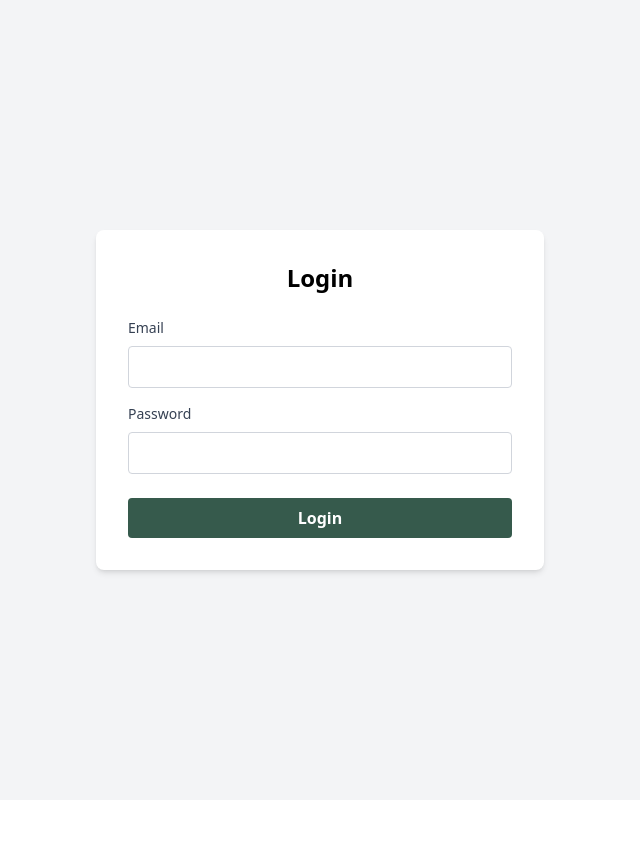
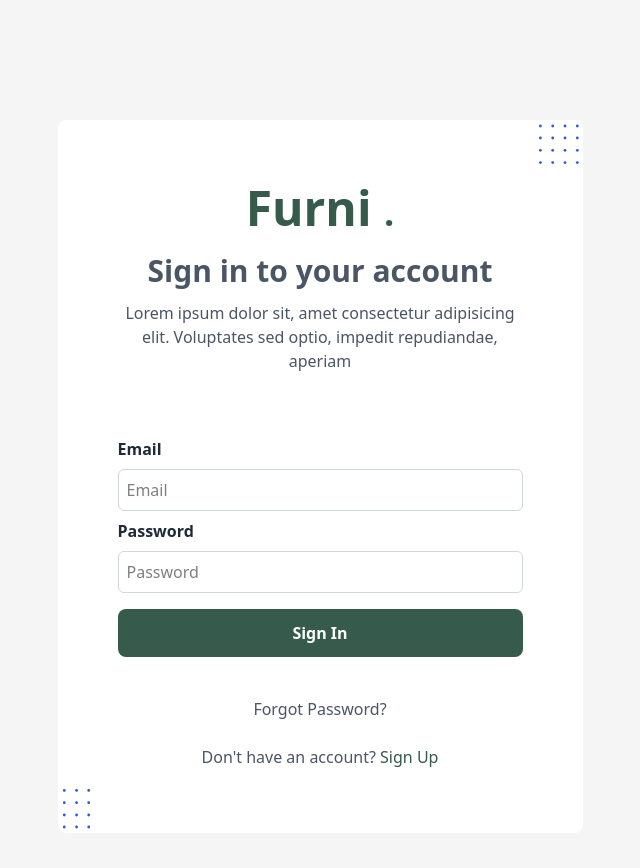
Before and after one commit to FrancisMosoti/FurnitureStore-Frontend, a React (Vite) app: page /login in a window 1280 px wide. Shown: the top 868 px of the page, without its empty margins (320-960 px from the left). Before the commit the page ends 800 px from the top, so only its background shows below. Built offline with nearby package versions, Linux system fonts and the light colour scheme.

Commit message:
Login page

```diff
--- a/src/pages/Auth/Login.jsx
+++ b/src/pages/Auth/Login.jsx
@@ -1,46 +1,303 @@
+import React from "react";
+import Input from "../../Components/Input";
+import Button from "../../Components/Button";
+
 const Login = () => {
   return (
-    <div className="flex items-center justify-center min-h-screen bg-gray-100">
-      <div className="bg-white p-8 rounded-lg shadow-md w-full max-w-md">
-        <h2 className="text-2xl font-bold text-center mb-6">Login</h2>
+    <section className="bg-gray-1 py-20 dark:bg-dark lg:py-[120px] px-4 md:px-0">
+      <div className="container mx-auto">
+        <div className="-mx-4 flex flex-wrap">
+          <div className="w-full px-4">
+            <div className="relative mx-auto max-w-[525px] overflow-hidden rounded-lg bg-white px-10 py-16 text-center dark:bg-dark-2 sm:px-12 md:px-[60px]">
+              <div className="mb-10 text-center md:mb-16">
+                <a href="/" className="mx-auto inline-block max-w-[160px]">
+                  <h1 className=" font-bold text-5xl text-[#365A4C]">
+                    Furni <span className="font-extrabold text-4xl">.</span>
+                  </h1>
+                </a>
+                <h2 className="font-bold text-3xl text-gray-600 dark:text-white mb-3 mt-5">
+                  Sign in to your account
+                </h2>
+                <p className="text-base text-gray-600 dark:text-white">
+                  Lorem ipsum dolor sit, amet consectetur adipisicing elit.
+                  Voluptates sed optio, impedit repudiandae, aperiam
+                </p>
+              </div>
               <form>
-          <div className="mb-4">
+                <div className="flex flex-col space-y-4 gap-6">
+                  <div className="flex flex-col space-y-2">
                     <label
-              className="block text-sm font-medium text-gray-700 mb-2"
-              htmlFor="email"
+                      htmlFor=""
+                      className="text-start text-gray-800 dark:text-white font-semibold text-md"
                     >
                       Email
                     </label>
-            <input
-              type="email"
-              id="email"
-              className="w-full px-3 py-2 border border-gray-300 rounded focus:outline-none focus:ring-2 focus:ring-[#365A4C]"
-              required
-            />
-          </div>
-          <div className="mb-6">
+                    <Input type="email" name="email" placeholder="Email" />
+                    <div className="flex flex-col space-y-2">
                       <label
-              className="block text-sm font-medium text-gray-700 mb-2"
-              htmlFor="password"
+                        htmlFor=""
+                        className="text-start text-gray-800 dark:text-white font-semibold text-md"
                       >
                         Password
                       </label>
-            <input
+                      <Input
                         type="password"
-              id="password"
-              className="w-full px-3 py-2 border border-gray-300 rounded focus:outline-none focus:ring-2 focus:ring-[#365A4C]"
-              required
+                        name="password"
+                        placeholder="Password"
                       />
                     </div>
-          <button
-            type="submit"
-            className="w-full bg-[#365A4C] text-white font-semibold py-2 rounded hover:bg-[#2d473d] transition duration-200"
-          >
-            Login
-          </button>
-        </form>
                   </div>
                 </div>
+                <div className="mb-10 w-full flex items-center justify-between mt-4">
+                  <div className="flex items-center justify-between w-full">
+                    <Button
+                      type="submit"
+                      className="bg-[#365A4C] rounded-lg w-full text-white font-semibold py-3 hover:bg-[#365A4C]/90 transition duration-300 ease-in-out hover:scale-110"
+                    >
+                      Sign In
+                    </Button>
+                  </div>
+                </div>
+              </form>
+              <a
+                href="/forgot-password"
+                className="text-gray-600 dark:text-white hover:text-[#365A4C] transition duration-300"
+              >
+                Forgot Password?
+              </a>
+              <p className="mt-6 text-gray-600 dark:text-white">
+                Don't have an account?{" "}
+                <a
+                  href="/register"
+                  className="text-[#365A4C] hover:underline font-medium"
+                >
+                  Sign Up
+                </a>
+              </p>
+
+              <div>
+                <span className="absolute right-1 top-1">
+                  <svg
+                    width="40"
+                    height="40"
+                    viewBox="0 0 40 40"
+                    fill="none"
+                    xmlns="http://www.w3.org/2000/svg"
+                  >
+                    <circle
+                      cx="1.39737"
+                      cy="38.6026"
+                      r="1.39737"
+                      transform="rotate(-90 1.39737 38.6026)"
+                      fill="#3056D3"
+                    />
+                    <circle
+                      cx="1.39737"
+                      cy="1.99122"
+                      r="1.39737"
+                      transform="rotate(-90 1.39737 1.99122)"
+                      fill="#3056D3"
+                    />
+                    <circle
+                      cx="13.6943"
+                      cy="38.6026"
+                      r="1.39737"
+                      transform="rotate(-90 13.6943 38.6026)"
+                      fill="#3056D3"
+                    />
+                    <circle
+                      cx="13.6943"
+                      cy="1.99122"
+                      r="1.39737"
+                      transform="rotate(-90 13.6943 1.99122)"
+                      fill="#3056D3"
+                    />
+                    <circle
+                      cx="25.9911"
+                      cy="38.6026"
+                      r="1.39737"
+                      transform="rotate(-90 25.9911 38.6026)"
+                      fill="#3056D3"
+                    />
+                    <circle
+                      cx="25.9911"
+                      cy="1.99122"
+                      r="1.39737"
+                      transform="rotate(-90 25.9911 1.99122)"
+                      fill="#3056D3"
+                    />
+                    <circle
+                      cx="38.288"
+                      cy="38.6026"
+                      r="1.39737"
+                      transform="rotate(-90 38.288 38.6026)"
+                      fill="#3056D3"
+                    />
+                    <circle
+                      cx="38.288"
+                      cy="1.99122"
+                      r="1.39737"
+                      transform="rotate(-90 38.288 1.99122)"
+                      fill="#3056D3"
+                    />
+                    <circle
+                      cx="1.39737"
+                      cy="26.3057"
+                      r="1.39737"
+                      transform="rotate(-90 1.39737 26.3057)"
+                      fill="#3056D3"
+                    />
+                    <circle
+                      cx="13.6943"
+                      cy="26.3057"
+                      r="1.39737"
+                      transform="rotate(-90 13.6943 26.3057)"
+                      fill="#3056D3"
+                    />
+                    <circle
+                      cx="25.9911"
+                      cy="26.3057"
+                      r="1.39737"
+                      transform="rotate(-90 25.9911 26.3057)"
+                      fill="#3056D3"
+                    />
+                    <circle
+                      cx="38.288"
+                      cy="26.3057"
+                      r="1.39737"
+                      transform="rotate(-90 38.288 26.3057)"
+                      fill="#3056D3"
+                    />
+                    <circle
+                      cx="1.39737"
+                      cy="14.0086"
+                      r="1.39737"
+                      transform="rotate(-90 1.39737 14.0086)"
+                      fill="#3056D3"
+                    />
+                    <circle
+                      cx="13.6943"
+                      cy="14.0086"
+                      r="1.39737"
+                      transform="rotate(-90 13.6943 14.0086)"
+                      fill="#3056D3"
+                    />
+                    <circle
+                      cx="25.9911"
+                      cy="14.0086"
+                      r="1.39737"
+                      transform="rotate(-90 25.9911 14.0086)"
+                      fill="#3056D3"
+                    />
+                    <circle
+                      cx="38.288"
+                      cy="14.0086"
+                      r="1.39737"
+                      transform="rotate(-90 38.288 14.0086)"
+                      fill="#3056D3"
+                    />
+                  </svg>
+                </span>
+                <span className="absolute bottom-1 left-1">
+                  <svg
+                    width="29"
+                    height="40"
+                    viewBox="0 0 29 40"
+                    fill="none"
+                    xmlns="http://www.w3.org/2000/svg"
+                  >
+                    <circle
+                      cx="2.288"
+                      cy="25.9912"
+                      r="1.39737"
+                      transform="rotate(-90 2.288 25.9912)"
+                      fill="#3056D3"
+                    />
+                    <circle
+                      cx="14.5849"
+                      cy="25.9911"
+                      r="1.39737"
+                      transform="rotate(-90 14.5849 25.9911)"
+                      fill="#3056D3"
+                    />
+                    <circle
+                      cx="26.7216"
+                      cy="25.9911"
+                      r="1.39737"
+                      transform="rotate(-90 26.7216 25.9911)"
+                      fill="#3056D3"
+                    />
+                    <circle
+                      cx="2.288"
+                      cy="13.6944"
+                      r="1.39737"
+                      transform="rotate(-90 2.288 13.6944)"
+                      fill="#3056D3"
+                    />
+                    <circle
+                      cx="14.5849"
+                      cy="13.6943"
+                      r="1.39737"
+                      transform="rotate(-90 14.5849 13.6943)"
+                      fill="#3056D3"
+                    />
+                    <circle
+                      cx="26.7216"
+                      cy="13.6943"
+                      r="1.39737"
+                      transform="rotate(-90 26.7216 13.6943)"
+                      fill="#3056D3"
+                    />
+                    <circle
+                      cx="2.288"
+                      cy="38.0087"
+                      r="1.39737"
+                      transform="rotate(-90 2.288 38.0087)"
+                      fill="#3056D3"
+                    />
+                    <circle
+                      cx="2.288"
+                      cy="1.39739"
+                      r="1.39737"
+                      transform="rotate(-90 2.288 1.39739)"
+                      fill="#3056D3"
+                    />
+                    <circle
+                      cx="14.5849"
+                      cy="38.0089"
+                      r="1.39737"
+                      transform="rotate(-90 14.5849 38.0089)"
+                      fill="#3056D3"
+                    />
+                    <circle
+                      cx="26.7216"
+                      cy="38.0089"
+                      r="1.39737"
+                      transform="rotate(-90 26.7216 38.0089)"
+                      fill="#3056D3"
+                    />
+                    <circle
+                      cx="14.5849"
+                      cy="1.39761"
+                      r="1.39737"
+                      transform="rotate(-90 14.5849 1.39761)"
+                      fill="#3056D3"
+                    />
+                    <circle
+                      cx="26.7216"
+                      cy="1.39761"
+                      r="1.39737"
+                      transform="rotate(-90 26.7216 1.39761)"
+                      fill="#3056D3"
+                    />
+                  </svg>
+                </span>
+              </div>
+            </div>
+          </div>
+        </div>
+      </div>
+    </section>
   );
 };
 
```
Lines whose indentation alone changed are shown as unchanged.
